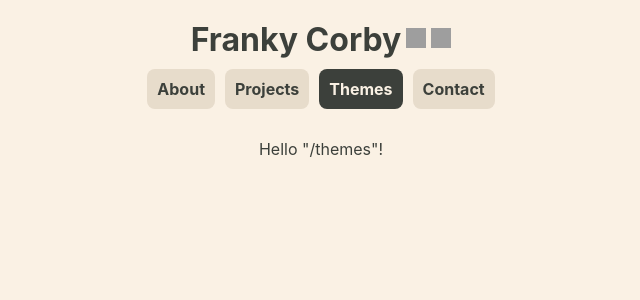
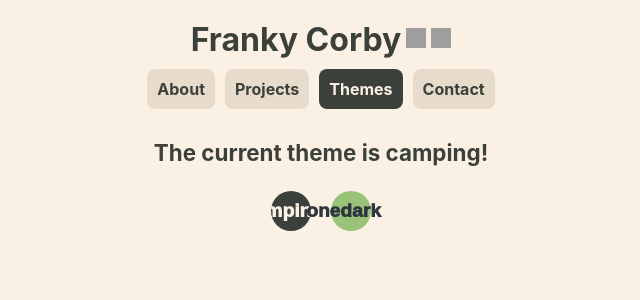
Before and after one commit to bt919/bt919.github.io, a React (Vite) app: page /themes in a window 1280 px wide. Shown: the top 300 px of the page, without its empty margins (319-959 px from the left). Built offline with nearby package versions, Linux system fonts and the light colour scheme; grey boxes are pictures that could not be loaded.

Commit message:
feat: add different themes

```diff
--- /dev/null
+++ b/src/components/theme-button.tsx
@@ -0,0 +1,62 @@
+import { useEffect } from "react";
+
+import "@/styles/theme-button.css";
+
+export function ThemeButton({
+	theme,
+	setCurrentTheme,
+	bgColor,
+	textColor,
+	subColor,
+	mainColor,
+}: {
+	theme: string;
+	setCurrentTheme: () => void;
+	bgColor: string;
+	textColor: string;
+	subColor: string;
+	mainColor: string;
+}) {
+	useEffect(() => {
+		const button = document.querySelector(`button.${theme}`);
+		if (button) {
+			button.style["background-color"] = textColor;
+			button.style["color"] = bgColor;
+		}
+		const bgColorDisplay = button.querySelector(".background-color");
+		if (bgColorDisplay) {
+			console.log("exists");
+			bgColorDisplay.style["background-color"] = bgColor;
+		}
+		const subColorDisplay = button.querySelector(".sub-color");
+		if (subColorDisplay) {
+			subColorDisplay.style["background-color"] = subColor;
+		}
+		const mainColorDisplay = button.querySelector(".main-color");
+		if (mainColorDisplay) {
+			mainColorDisplay.style["background-color"] = mainColor;
+		}
+	}, [theme, bgColor, textColor]);
+
+	const handleClick = (e) => {
+		const oldTheme = localStorage.getItem("color") ?? "camping";
+		const root = document.querySelector("html");
+		root?.classList.remove(oldTheme);
+
+		// add new theme
+		console.log("adding new theme");
+		localStorage.setItem("color", theme);
+		root?.classList.add(theme);
+		console.log("new theme added");
+		setCurrentTheme(theme);
+	};
+
+	return (
+		<button className={theme} type="button" onClick={handleClick}>
+			{theme}
+			<div className="background-color" />
+			<div className="sub-color" />
+			<div className="main-color" />
+		</button>
+	);
+}
--- a/src/routes/themes.tsx
+++ b/src/routes/themes.tsx
@@ -1,9 +1,42 @@
-import { createFileRoute } from '@tanstack/react-router'
+import { createFileRoute } from "@tanstack/react-router";
+import { useEffect, useState } from "react";
 
-export const Route = createFileRoute('/themes')({
-  component: RouteComponent,
-})
+import "@/styles/themes.css";
+import { ThemeButton } from "@/components/theme-button";
+
+export const Route = createFileRoute("/themes")({
+	component: RouteComponent,
+});
 
 function RouteComponent() {
-  return <div>Hello "/themes"!</div>
+	const [currentTheme, setCurrentTheme] = useState("");
+
+	useEffect(() => {
+		const theme = localStorage.getItem("color") ?? "camping";
+		setCurrentTheme(theme);
+	});
+
+	return (
+		<div className="themes-container">
+			<h3>The current theme is {currentTheme}!</h3>
+			<div className="buttons-container">
+				<ThemeButton
+					theme="camping"
+					setCurrentTheme={setCurrentTheme}
+					bgColor={"#faf1e4"}
+					textColor={"#3c403b"}
+					subColor={"#c2b8aa"}
+					mainColor={"#618c56"}
+				/>
+				<ThemeButton
+					theme="onedark"
+					setCurrentTheme={setCurrentTheme}
+					bgColor={"#2f343f"}
+					textColor={"#98c379"}
+					subColor={"#eceff4"}
+					mainColor={"#61afef"}
+				/>
+			</div>
+		</div>
+	);
 }
--- /dev/null
+++ b/src/styles/theme-button.css
@@ -0,0 +1,27 @@
+button {
+	padding: 8px;
+	width: 180px;
+	height: 40px;
+	border: none;
+	border-radius: 8px;
+	font-size: 1.2rem;
+	font-weight: bold;
+	display: flex;
+	justify-content: center;
+	align-items: center;
+	gap: 5px;
+}
+
+button:hover {
+	cursor: pointer;
+	width: 200px;
+	margin-right: -20px;
+}
+
+.background-color,
+.sub-color,
+.main-color {
+	width: 20px;
+	height: 20px;
+	border-radius: 20px;
+}
--- /dev/null
+++ b/src/styles/themes.css
@@ -0,0 +1,17 @@
+h3 {
+    font-size: 1.4rem;
+    margin-bottom: 15px;
+}
+
+.themes-container {
+    display: flex;
+    flex-direction: column;
+    align-items: center;
+}
+
+.buttons-container {
+    display: flex;
+    padding: 10px;
+    gap: 20px;
+    /* border: 1px solid black; */
+}
```
Also changed, not shown: src/components/nav-bar.tsx (+5 -5 lines).
